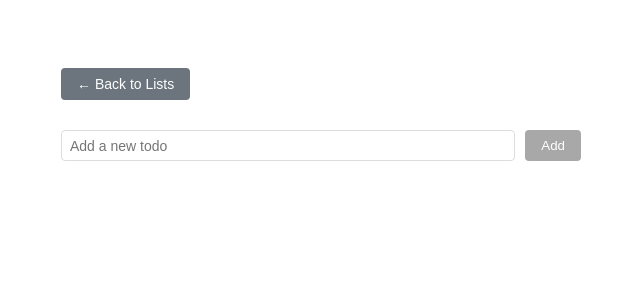
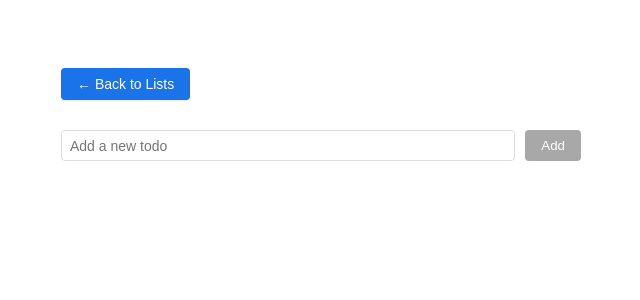
Before and after one commit to mamoodi/Test-Repo, a Vue app: page /list/1 in a window 1280 px wide. Shown: the top 300 px of the page, without its empty margins (319-959 px from the left). Built offline with nearby package versions, Linux system fonts and the light colour scheme.

Commit message:
feat: enhance todo list title and back button styling
- Updated title color to Google Blue (#1a73e8)
- Enhanced back button with Google Blue color scheme
- Added subtle hover effects and shadows
- Improved typography with better sizing and spacing

```diff
--- a/src/components/TodoList.vue
+++ b/src/components/TodoList.vue
@@ -303,16 +303,25 @@ export default {
 .header h1 {
   margin: 0;
   flex: 1;
+  color: #1a73e8;  /* Google Blue */
+  font-size: 2.2em;
+  font-weight: 500;
+  letter-spacing: -0.5px;
 }
 
 .back-btn {
-  background-color: #6c757d !important;
+  background-color: #1a73e8 !important;  /* Google Blue */
   padding: 8px 16px;
   font-size: 14px;
+  border-radius: 6px;
+  transition: all 0.2s ease;
+  box-shadow: 0 1px 2px rgba(0, 0, 0, 0.1);
 }
 
 .back-btn:hover {
-  background-color: #5a6268 !important;
+  background-color: #1557b0 !important;  /* Darker Google Blue */
+  box-shadow: 0 2px 4px rgba(0, 0, 0, 0.15);
+  transform: translateY(-1px);
 }
 
 .input-container {
```
